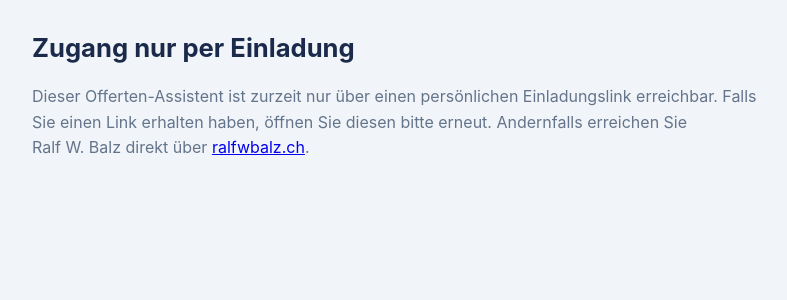
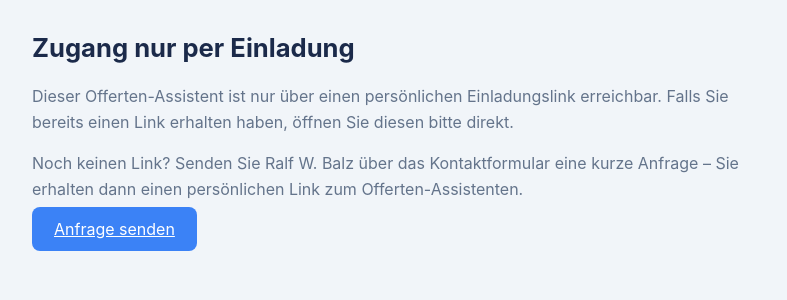
Before and after one commit to plebsapps/Offerten-Assistent-offerte.ralfwbalz.ch, a FastAPI app: template templates/einladung.html in a window 1280 px wide. Shown: the part 50-350 px from the top of the page, without its empty margins (244-1031 px from the left). Run offline with FastAPI, Linux system fonts and the light colour scheme; the template is opened without the code that fills it, so the values that code supplies are empty; parts of the project's set-up code (start-up, migrations or seed data) failed here and were passed over.

Commit message:
Einladungsseite: Hinweis auf Anfrage via Kontaktformular
Ohne gültigen Link verweist die Sperrseite jetzt klar darauf, dass man
einen persoenlichen Link ueber das Kontaktformular anfragen kann, mit
Button auf https://ralfwbalz.ch/#kontakt.

Co-Authored-By: Claude Opus 4.8 <noreply@anthropic.com>

```diff
--- a/templates/einladung.html
+++ b/templates/einladung.html
@@ -18,11 +18,14 @@
     <section class="intro">
       <h1>Zugang nur per Einladung</h1>
       <p>
-        Dieser Offerten-Assistent ist zurzeit nur über einen persönlichen Einladungslink
-        erreichbar. Falls Sie einen Link erhalten haben, öffnen Sie diesen bitte erneut.
-        Andernfalls erreichen Sie Ralf&nbsp;W.&nbsp;Balz direkt über
-        <a href="https://ralfwbalz.ch">ralfwbalz.ch</a>.
+        Dieser Offerten-Assistent ist nur über einen persönlichen Einladungslink erreichbar.
+        Falls Sie bereits einen Link erhalten haben, öffnen Sie diesen bitte direkt.
       </p>
+      <p>
+        Noch keinen Link? Senden Sie Ralf&nbsp;W.&nbsp;Balz über das Kontaktformular eine
+        kurze Anfrage – Sie erhalten dann einen persönlichen Link zum Offerten-Assistenten.
+      </p>
+      <a href="https://ralfwbalz.ch/#kontakt" class="btn-primary">Anfrage senden</a>
     </section>
   </main>
 </body>
```
